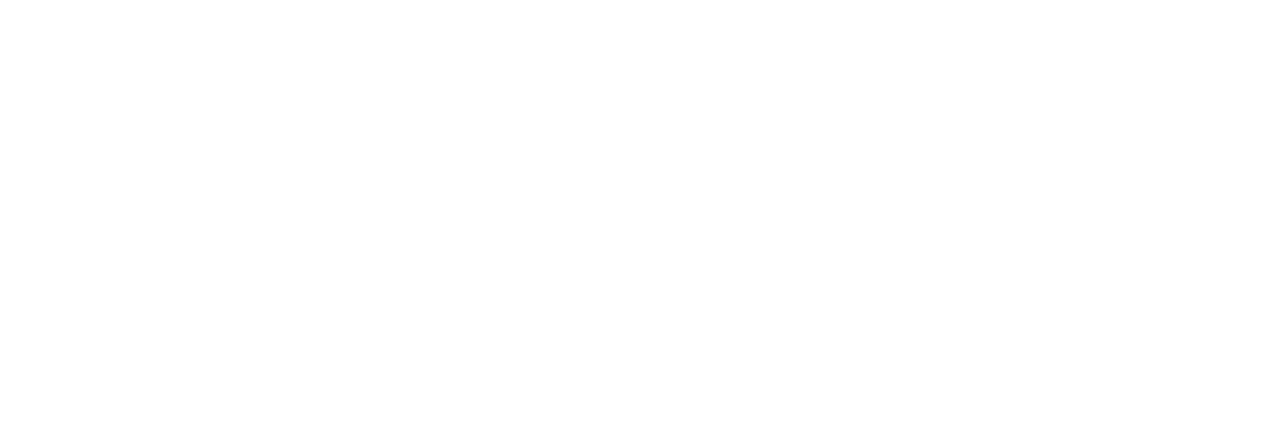
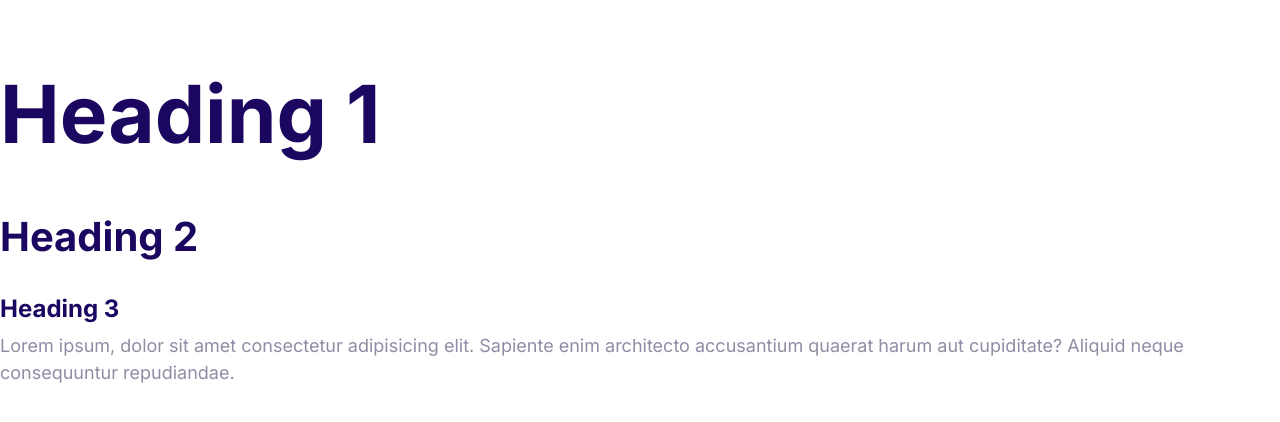
Before and after one commit to khg97/khg97, a plain HTML site: page index.html in a window 1280 px wide. Drawn offline with Linux system fonts and the light colour scheme.

Commit message:
define the styles for the fonts.

```diff
--- a/css/styles.css
+++ b/css/styles.css
@@ -5,3 +5,44 @@
   --color-headings: #1b0760;
   --color-body: #918ca4;
 }
+html {
+  font-size: 62.5%;
+}
+body {
+  font-family: Inter, Arial, Helvetica, sans-serif;
+  color: var(--color-body);
+  font-size: 2.4rem;
+  line-height: 1.5;
+}
+h1,
+h2,
+h3 {
+  color: var(--color-headings);
+  margin-bottom: 0.5rem;
+}
+h1 {
+  font-size: 7rem;
+}
+h2 {
+  font-size: 4rem;
+}
+h3 {
+  font-size: 3rem;
+}
+p {
+  margin-top: 0;
+}
+@media screen and (min-width: 1024px) {
+  body {
+    font-size: 1.8rem;
+  }
+  h1 {
+    font-size: 8rem;
+  }
+  h2 {
+    font-size: 4rem;
+  }
+  h3 {
+    font-size: 2.4rem;
+  }
+}
--- a/index.html
+++ b/index.html
@@ -5,8 +5,23 @@
     <meta http-equiv="X-UA-Compatible" content="IE=edge" />
     <meta name="viewport" content="width=device-width, initial-scale=1.0" />
     <title>this is my first project</title>
+    <link rel="preconnect" href="https://fonts.googleapis.com" />
+    <link rel="preconnect" href="https://fonts.gstatic.com" crossorigin />
+    <link
+      href="https://fonts.googleapis.com/css2?family=Inter:wght@400;700&display=swap"
+      rel="stylesheet"
+    />
     <link rel="stylesheet" href="css/normalize (1).css" />
     <link rel="stylesheet" href="css/styles.css" />
   </head>
-  <body></body>
+  <body>
+    <h1>Heading 1</h1>
+    <h2>Heading 2</h2>
+    <h3>Heading 3</h3>
+    <p>
+      Lorem ipsum, dolor sit amet consectetur adipisicing elit. Sapiente enim
+      architecto accusantium quaerat harum aut cupiditate? Aliquid neque
+      consequuntur repudiandae.
+    </p>
+  </body>
 </html>
```
